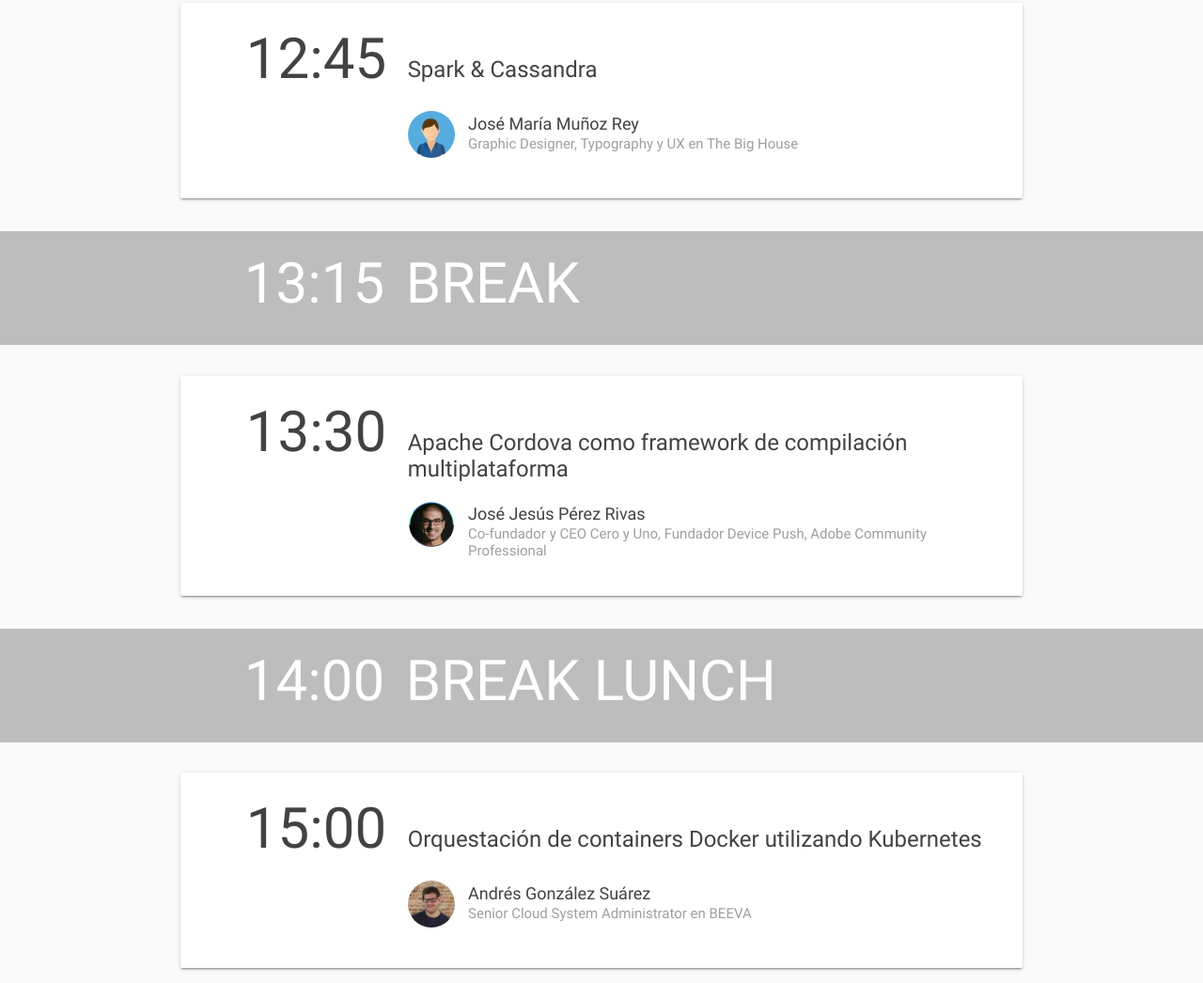
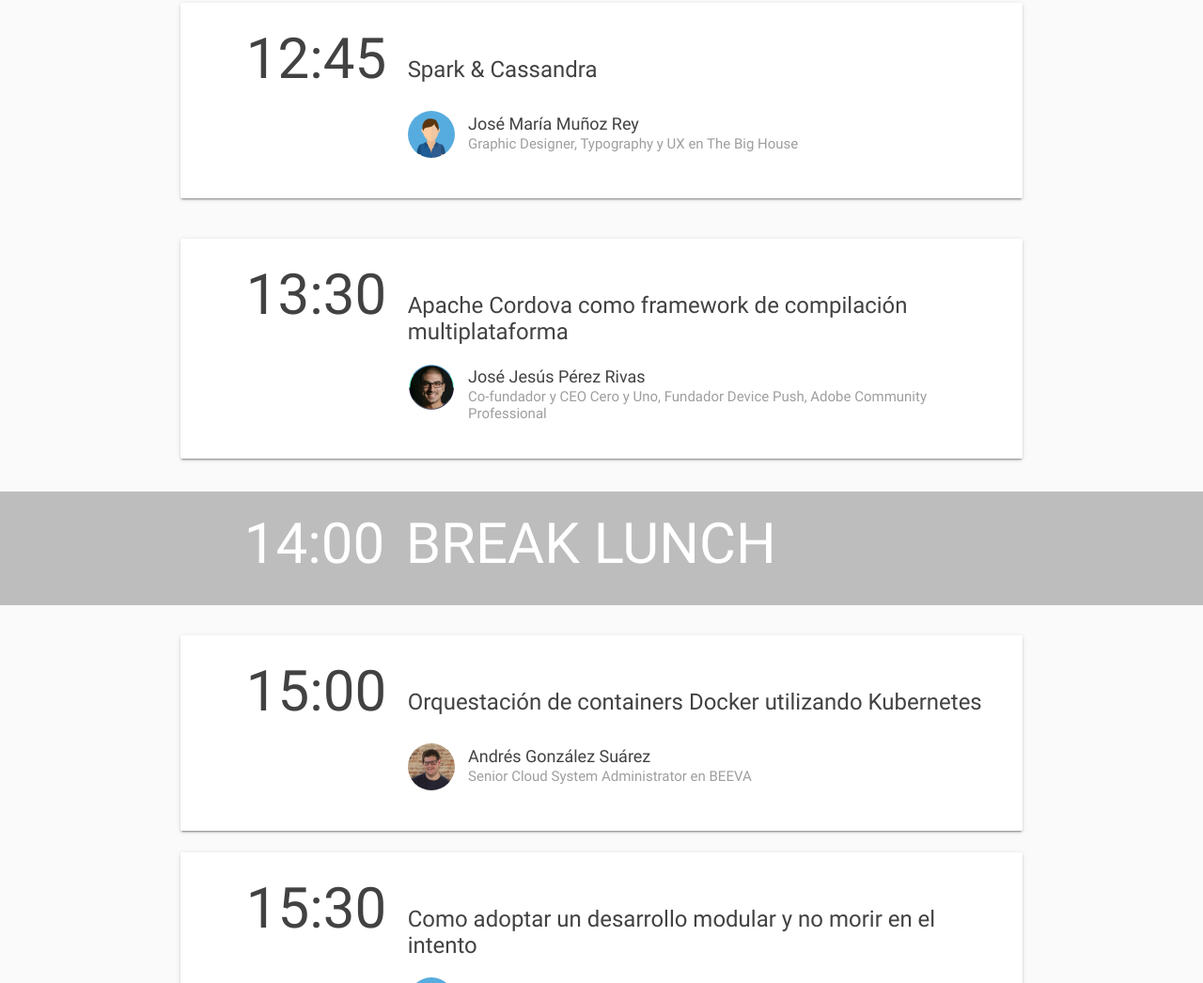
Before and after one commit to GDGCordoba/devfest, a website: page index.html in a window 1280 px wide. Shown: the part 3355-4401 px from the top of the page at 94% size. Drawn offline with nearby package versions, Linux system fonts and the light colour scheme; some packages are replaced by stand-ins of ours.

Commit message:
Solving safari issues

```diff
--- a/index.html
+++ b/index.html
@@ -1,8 +1,9 @@
 <!DOCTYPE html>
 <html lang="es">
     <head>
-        <meta http-equiv="Content-Security-Policy" content="default-src *; style-src 'self' http://* 'unsafe-inline'; script-src 'self' http://* 'unsafe-inline' 'unsafe-eval'" />
+        <meta http-equiv="Content-Security-Policy" content="default-src *; style-src 'self' https://* 'unsafe-inline'; script-src 'self' https://* 'unsafe-inline' 'unsafe-eval'; script-src 'self' http://* 'unsafe-inline' 'unsafe-eval'" />
         <title>GDG DevFest Córdoba 2016</title>
+        <meta http-equiv="Content-Type" content="text/html; charset=utf-8" />
 
         <!-- Open graph -->
         <meta property="og:title" content="GDG DevFest Córdoba 2016">
@@ -419,18 +420,7 @@
                         </div>
                     </div>
                 </div>
-                <div class="grey lighten-1">
-                    <div class="container dt-program-break-container">
-                        <div class="row dt-row">
-                            <div class="col s3 white-text dt-program-hour">
-                                13:15
-                            </div>
-                            <div class="col s9 white-text dt-program-break-title">
-                                BREAK
-                            </div>
-                        </div>
-                    </div>
-                </div>
+
                 <div class="container">
                     <div class="row">
                         <div class="col s12 wow slideInRight" data-wow-offset="100">
```
